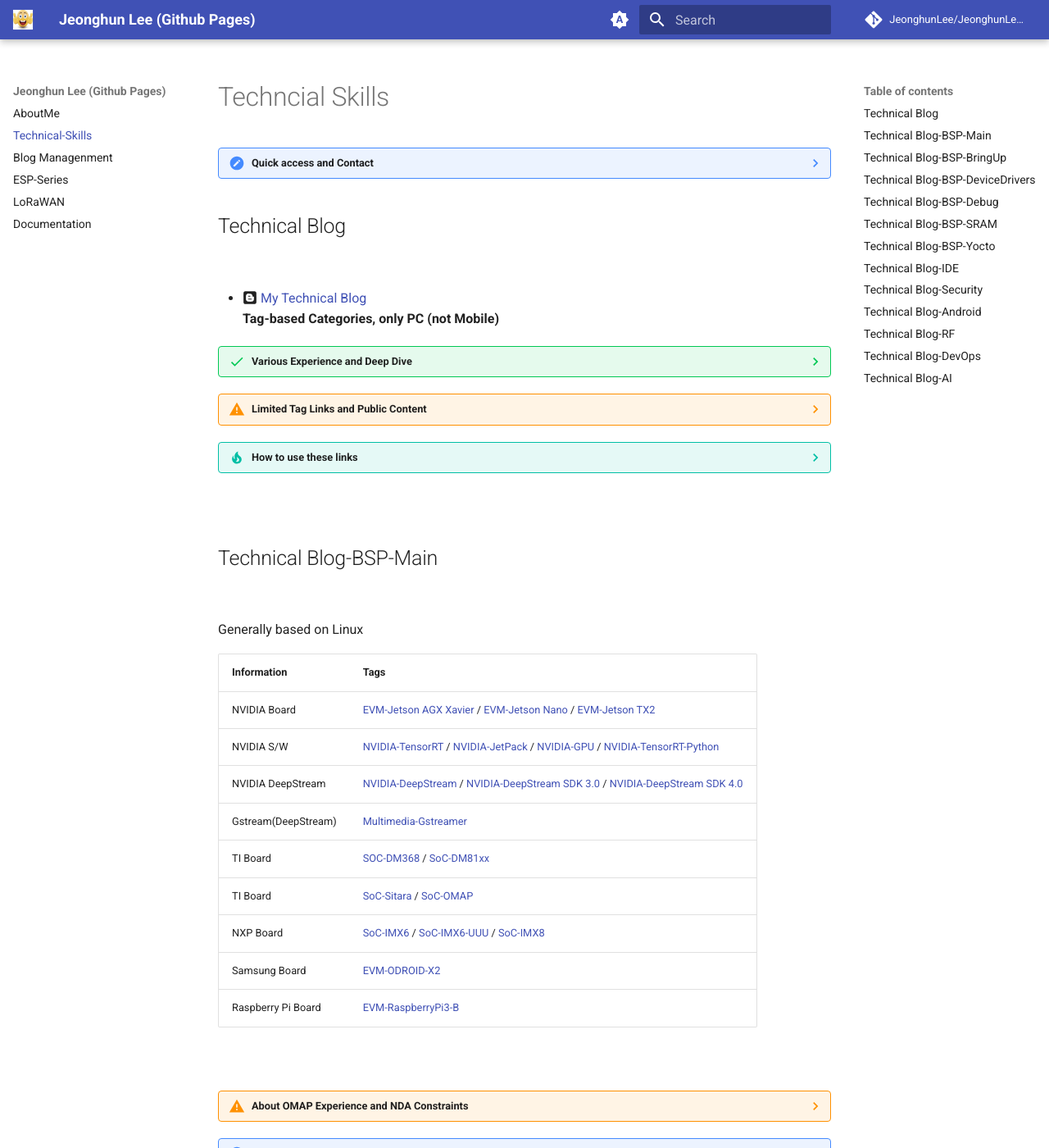
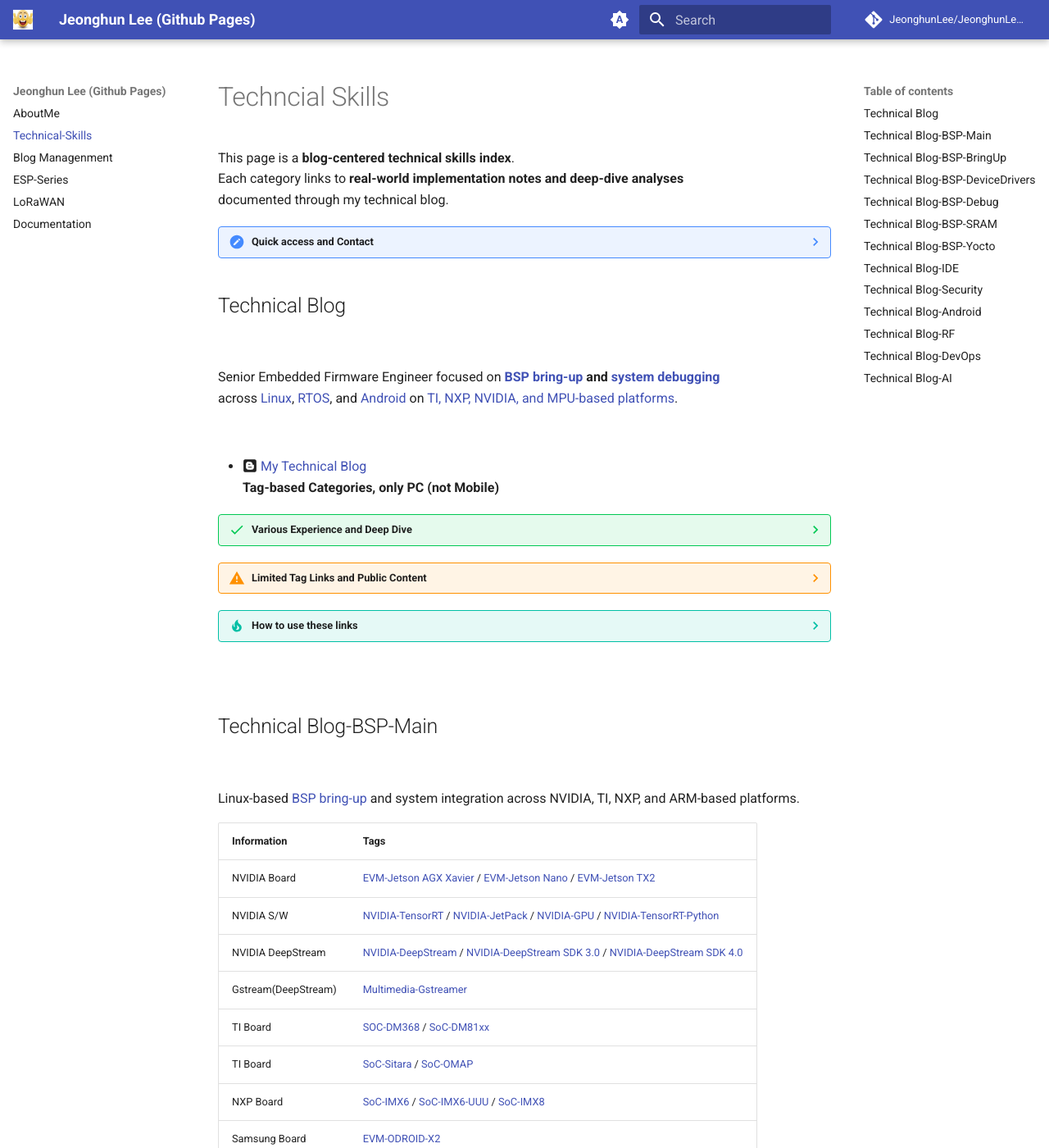
Before and after one commit to JeonghunLee/JeonghunLee.github.io, an MkDocs documentation site: the page built from docs/project_technical_skills.md, in a window 1280 px wide and 1400 px high. Shown: the whole window at 82% size. Built offline with MkDocs 1.6.1 and Material for MkDocs 9.7.7, drawn with Linux system fonts in a browser that asks for light colours; comment, search, counter and statistics services are not loaded; some of the changed text lies outside the part shown.

Commit message:
update my pages

```diff
--- a/docs/project_technical_skills.md
+++ b/docs/project_technical_skills.md
@@ -1,11 +1,20 @@
 # Techncial Skills
 
+
+This page is a **blog-centered technical skills index**.
+Each category links to **real-world implementation notes and deep-dive analyses**
+documented through my technical blog.
 
 ??? note "Quick access and Contact"
     **Icon links** to my platforms are available at the bottom of this page.
 
 
 ## Technical Blog
+
+<br/>
+
+Senior Embedded Firmware Engineer focused on **[BSP bring-up](#technical-blog-bsp-bringup) and [system debugging](#technical-blog-bsp-debug)**
+across [Linux](#technical-blog-bsp-yocto), [RTOS](#technical-blog-bsp-sram), and [Android](#technical-blog-android) on [TI, NXP, NVIDIA, and MPU-based platforms](#technical-blog-bsp-main).
 
 <br/>
 
@@ -34,7 +43,8 @@
 
 <br/>
 
-Generally based on Linux
+Linux-based [BSP bring-up](#technical-blog-bsp-bringup) and system integration across NVIDIA, TI, NXP, and ARM-based platforms.
+
 
 | Information   | Tags |
 | ------------- | -----|
@@ -112,7 +122,7 @@
 
 <br/>
 
-
+**System-level device driver development** across USB, MIPI, PCIe, Ethernet, storage, and control buses
 
 | Information | Tags |
 |-------------|------|
@@ -143,6 +153,8 @@
 
 <br/>
 
+System-level debugging and profiling across user space, kernel, and hardware layers.
+
 | SW Debug and Profile | Tags |
 |-------------|------|
 | Debug – GDB / Binutils | [Debug-GDB](https://ahyuo79.blogspot.com/search/label/Debug-GDB) / [Debug-Binutils](https://ahyuo79.blogspot.com/search/label/Debug-Binutils) |
@@ -171,14 +183,17 @@
 
 <br/>
 
-| ESP32 Memory   | Tags |
+System-level analysis of **ESP32 SRAM architecture and FreeRTOS behavior**.
+
+| ESP32 Memory/OS   | Tags |
 | ------------- | -----|
 | **ESP32 MEM**   | [MCU-ESP32-MEM](https://ahyuo79.blogspot.com/search/label/MCU-ESP32-MEM) |
+| **FreeRTOS**   | [FreeRTOS](https://ahyuo79.blogspot.com/search/label/FreeRTOS) |
 
-??? tip "ESP32 Memory Architecture"
-    This section explains the importance of the ESP32 memory system,
-    focusing on the internal SRAM architecture, memory regions,
-    and their impact on performance, stability, and real-time behavior.
+??? tip "ESP32 Memory & RTOS Behavior"
+    Covers ESP32 internal SRAM architecture and FreeRTOS behavior,
+    focusing on **performance, stability, and real-time constraints**
+    in practical embedded systems.
 
 
 <br/>
@@ -187,6 +202,8 @@
 ## Technical Blog-BSP-Yocto
 
 <br/>
+
+System-level BSP build analysis with **Yocto Project**.
 
 | Information | Tags |
 |-------------|------|
@@ -208,6 +225,9 @@
 
 ## Technical Blog-IDE
 
+<br/>
+
+**System-level IDE** workflows covering build, trace, profiling, and hardware-assisted debugging.
 
 | IDE-General | Tags |
 |-------------|------|
@@ -247,8 +267,10 @@
 
 ## Technical Blog-Security
 
+<br/>
 
-<br/>
+System-level security integration across Secure Boot, TLS/DTLS, certificates, Wi-Fi authentication.
+
 
 | Information   | Tags |
 | ------------- | -----|
@@ -269,6 +291,8 @@
 
 <br/>
 
+System-level **Android AOSP** exploration using the PDK environment, focused on build and system integration.
+
 | Information | Tags |
 |-------------|------|
 | Android – AOSP App / Build | [Android-AOSP-App](https://ahyuo79.blogspot.com/search/label/Android-AOSP-App) / [Android-AOSP-Build](https://ahyuo79.blogspot.com/search/label/Android-AOSP-Build) |
@@ -288,6 +312,8 @@
 ## Technical Blog-RF
 
 <br/>
+
+System-level analysis of **RF communication and Radar behavior/RTLS** across Wi-Fi, Bluetooth, and cellular (4G/5G) systems.
 
 | RF-General  | Tags |
 |-------------|------|
@@ -333,6 +359,9 @@
 
 <br/>
 
+System-level DevOps workflows covering CI/CD, containerization, and technical documentation.
+
+
 | Information | Tags |
 |-------------|------|
 | DevOps – CI/CD / Docker | [DevOps-CI/CD](https://ahyuo79.blogspot.com/search/label/DevOps-CI%2FCD) / [DevOps-Docker](https://ahyuo79.blogspot.com/search/label/DevOps-Docker) |
@@ -365,6 +394,8 @@
 
 <br/>
 
+System-level exploration of **AI and TinyML(Edge AI)** for edge and embedded applications.
+
 | Information | Tags |
 |-------------|------|
 | AI – Data / Dataset | [AI-Bigdata](https://ahyuo79.blogspot.com/search/label/AI-Bigdata) / [AI-DataSet](https://ahyuo79.blogspot.com/search/label/AI-DataSet) |
```
Also changed, not shown: docs/index.md (+3 -0 lines).
